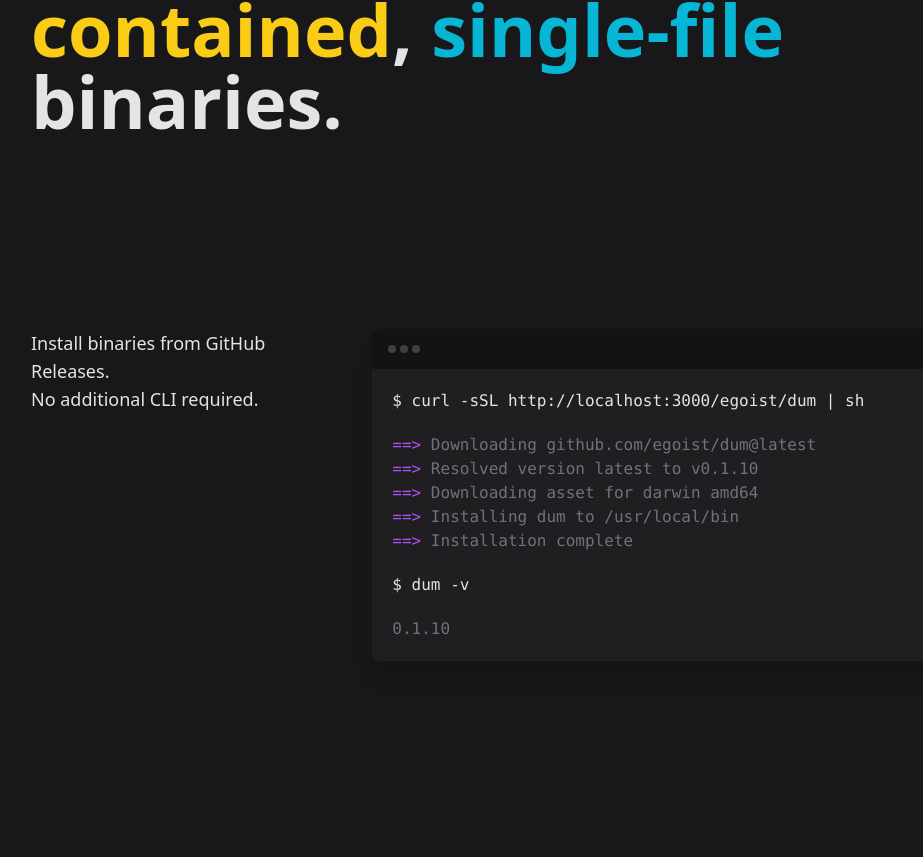
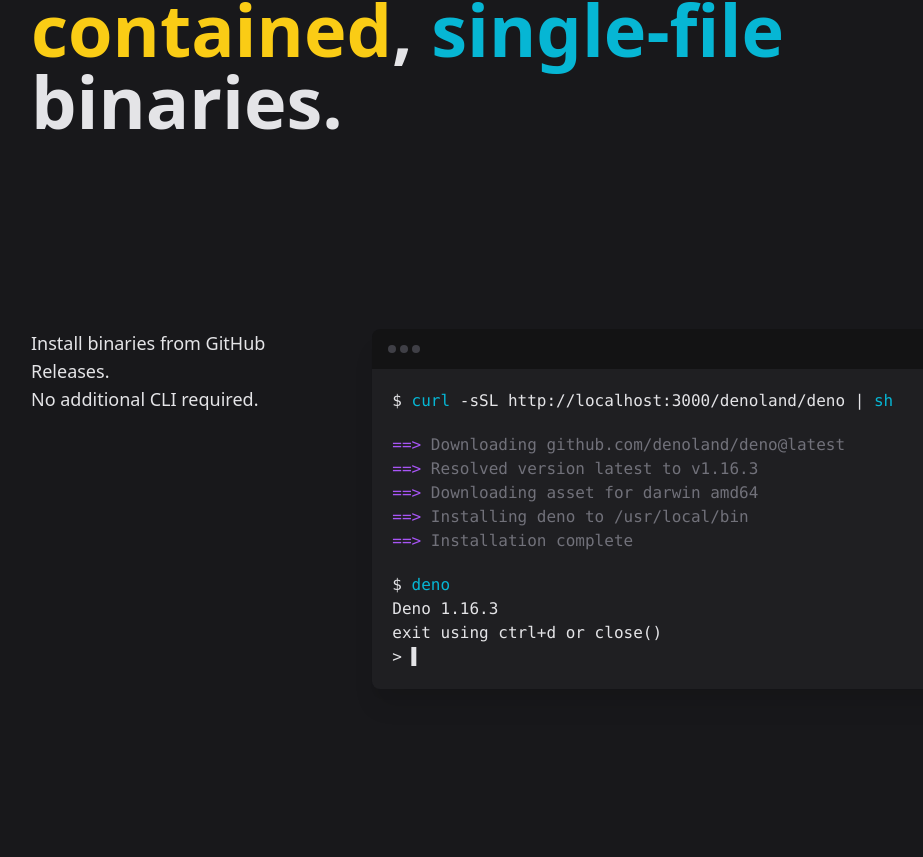
Before and after one commit to egoist/bina, a Next.js app: page / in a window 1280 px wide. Shown: the part 363-1220 px from the top of the page, without its empty margins (117-1040 px from the left). Built offline with nearby package versions, Linux system fonts and the light colour scheme.

Commit message:
update homepage to use deno as example

```diff
--- a/pages/index.tsx
+++ b/pages/index.tsx
@@ -20,16 +20,18 @@
       <div className="p-5 font-mono">
         <p>
           {`$ `}
-          {`curl -sSL ${APP_URL}/egoist/dum | sh`}
+          <span className="text-cyan-500">curl</span>
+          {` -sSL ${APP_URL}/denoland/deno | `}
+          <span className="text-cyan-500">sh</span>
         </p>
         <div className="mt-5 text-gray-500">
           <p>
             <span className="text-purple-500">{`==> `}</span>
-            <span>{`Downloading github.com/egoist/dum@latest`}</span>
+            <span>{`Downloading github.com/denoland/deno@latest`}</span>
           </p>
           <p>
             <span className="text-purple-500">{`==> `}</span>
-            {`Resolved version latest to v0.1.10`}
+            {`Resolved version latest to v1.16.3`}
           </p>
           <p>
             <span className="text-purple-500">{`==> `}</span>
@@ -37,21 +39,21 @@
           </p>
           <p>
             <span className="text-purple-500">{`==> `}</span>
-            {`Installing dum to /usr/local/bin`}
+            {`Installing deno to /usr/local/bin`}
           </p>
           <p>
             <span className="text-purple-500">{`==> `}</span>
             {`Installation complete`}
           </p>
         </div>
-        <p className="mt-5">
-          {`$ `}
-          {`dum -v`}
-        </p>
-        <div className="mt-5 text-gray-500">
+        <div className="mt-5">
           <p>
-            <span>{`0.1.10`}</span>
+            {`$ `}
+            <span className="text-cyan-500">deno</span>
           </p>
+          <p>{`Deno 1.16.3`}</p>
+          <p>{`exit using ctrl+d or close()`}</p>
+          <p>{`> ▌`}</p>
         </div>
       </div>
     </div>
```
